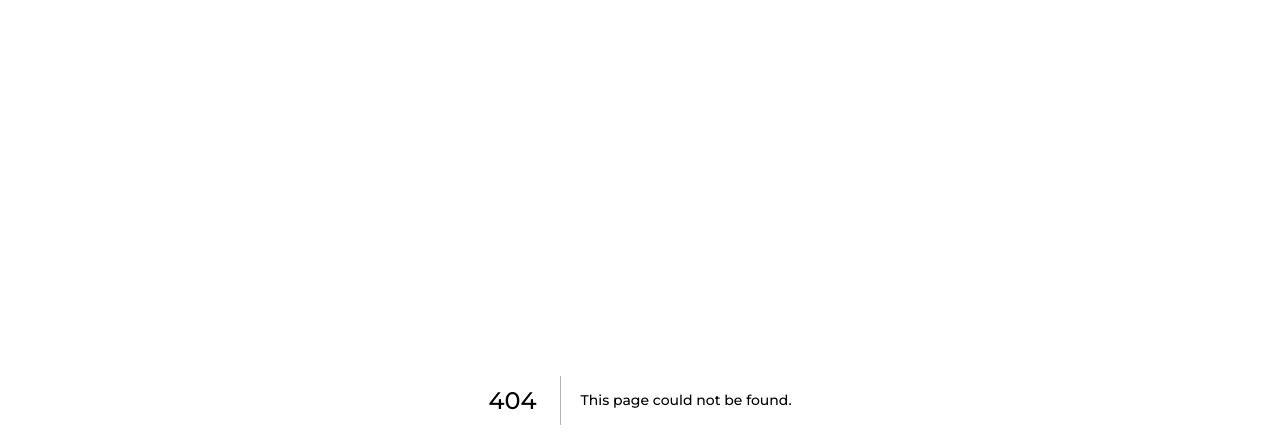
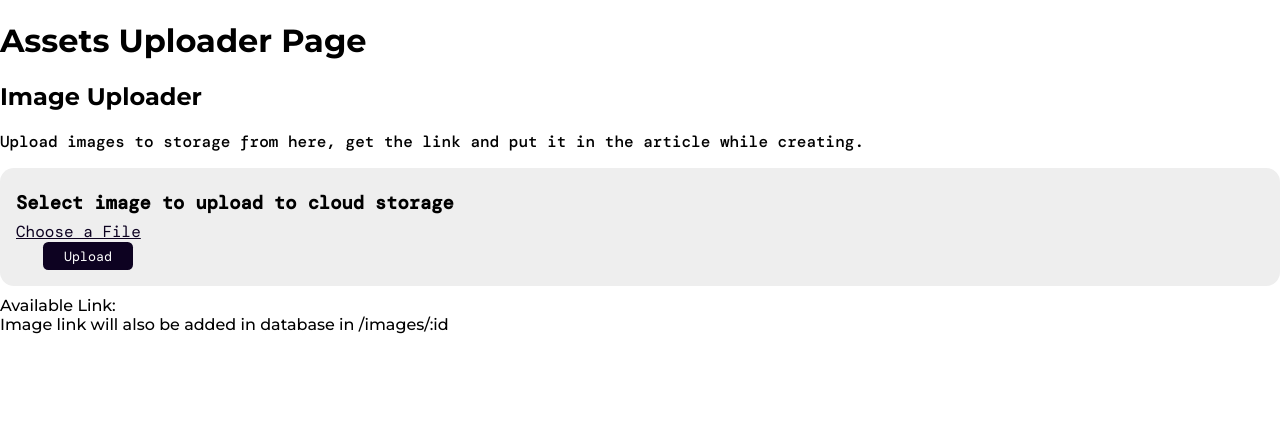
Before and after one commit to ajajaj2807/ld-blog, a Next.js app: page /uploader in a window 1280 px wide. Before the commit this address had no page. Shown: the top 448 px of the page. Built offline with nearby package versions, Linux system fonts and the light colour scheme.

Commit message:
Now you can add images in posts

```diff
--- /dev/null
+++ b/comps/ImageUploader.js
@@ -0,0 +1,97 @@
+import { useState } from "react";
+import { storage, firestore } from "../firebase";
+
+const ImageUploader = () => {
+  //image
+  const allInputs = { imgUrl: "" };
+  const [imageAsFile, setImageAsFile] = useState("");
+  const [imageAsUrl, setImageAsUrl] = useState(allInputs);
+  const [upText, setUpText] = useState("Upload");
+  const [iname, setIName] = useState("");
+
+  const handleImageAsFile = (e) => {
+    const image = e.target.files[0];
+    setImageAsFile(image);
+    setIName(image.name);
+    console.log(image);
+  };
+
+  const handleFireBaseUpload = (e) => {
+    e.preventDefault();
+
+    // async magic goes here...
+    if (imageAsFile === "") {
+      return console.error(
+        `not an image, the image file is a ${typeof imageAsFile}`
+      );
+    }
+    setUpText("Uploading...");
+
+    const uploadTask = storage.ref(`/images/${iname}`).put(imageAsFile);
+    //initiates the firebase side uploading
+    uploadTask.on(
+      "state_changed",
+      (snapShot) => {},
+      (err) => {
+        console.log(err);
+      },
+      async () => {
+        storage
+          .ref("images")
+          .child(imageAsFile.name)
+          .getDownloadURL()
+          .then(async (fireBaseUrl) => {
+            setImageAsUrl((prevObject) => ({
+              ...prevObject,
+              imgUrl: fireBaseUrl,
+            }));
+            setUpText("Uploaded 🎉");
+            const newImage = {
+              name: iname,
+              url: fireBaseUrl,
+            };
+
+            const docRef = await firestore.collection("images").add(newImage);
+            const doc = await docRef.get();
+            console.log(doc);
+            alert("Created Successfully!");
+          });
+      }
+    );
+  };
+
+  return (
+    <div className="image-uploader-wrapper">
+      <div className="iu-info">
+        <h2>Image Uploader</h2>
+        <p>
+          Upload images to storage from here, get the link and put it in the
+          article while creating.{" "}
+        </p>
+      </div>
+      <div className="img-uploader-wrapper">
+        <h3>Select image to upload to cloud storage</h3>
+        <p>{imageAsFile.name}</p>
+        <form onSubmit={handleFireBaseUpload}>
+          <input
+            id="file"
+            className="img-u-btn"
+            type="file"
+            onChange={handleImageAsFile}
+          />
+          <label htmlFor="file">Choose a File</label>
+          <br/>
+          <button>{upText}</button>
+        </form>
+      </div>
+      <div className="iu-links">
+        Available Link:
+        {" " + imageAsUrl.imgUrl + " "}
+        <br />
+        Image link will also be added in database in /images/:id
+      </div>
+    </div>
+  );
+};
+
+export default ImageUploader;
--- a/pages/create-post.js
+++ b/pages/create-post.js
@@ -1,6 +1,8 @@
 import { useState, useContext } from "react";
 import { firestore, storage } from "../firebase";
 import { collectIdsAndDocs } from "../utils";
+import ImageViewer from "../comps/ImageViewer";
+
 const ReactMarkdown = require("react-markdown/with-html");
 
 const Create = () => {
@@ -82,7 +84,6 @@ const Create = () => {
     <div className="create-wrapper">
       <h2>Create Post</h2>
 
-
       {/* image uploading */}
       <div className="img-uploader-wrapper">
         <h3>Upload Post Cover Image</h3>
@@ -98,6 +99,8 @@ const Create = () => {
           <button>{upText}</button>
         </form>
       </div>
+
+      <ImageViewer />
 
       <form onSubmit={submitPost}>
         <input
--- /dev/null
+++ b/pages/uploader.js
@@ -0,0 +1,12 @@
+import ImageUploader from "../comps/ImageUploader";
+
+const Uploader = () => {
+  return (
+    <div>
+      <h1>Assets Uploader Page</h1>
+      <ImageUploader />
+    </div>
+  );
+};
+
+export default Uploader;
--- a/styles/main.scss
+++ b/styles/main.scss
@@ -36,6 +36,26 @@ body {
     font-size: 1.1em;
     background-color: #e9e9e9;
     color: #212121;
+  }
+}
+
+.ip-wrapper{
+  background-color: #ccc;
+  padding: 15px;
+  border-radius: 8px;
+}
+
+.image-preview-box{
+  padding: 10px;
+  border-radius: 8px;
+  display: flex;
+}
+.image-thumb{
+  max-height: 70px;
+  margin: 8px;
+  cursor: copy;
+  &:hover{
+    opacity: 0.8;
   }
 }
 
```
Also changed, not shown: comps/ImageViewer.js (added, +47 -0 lines).
